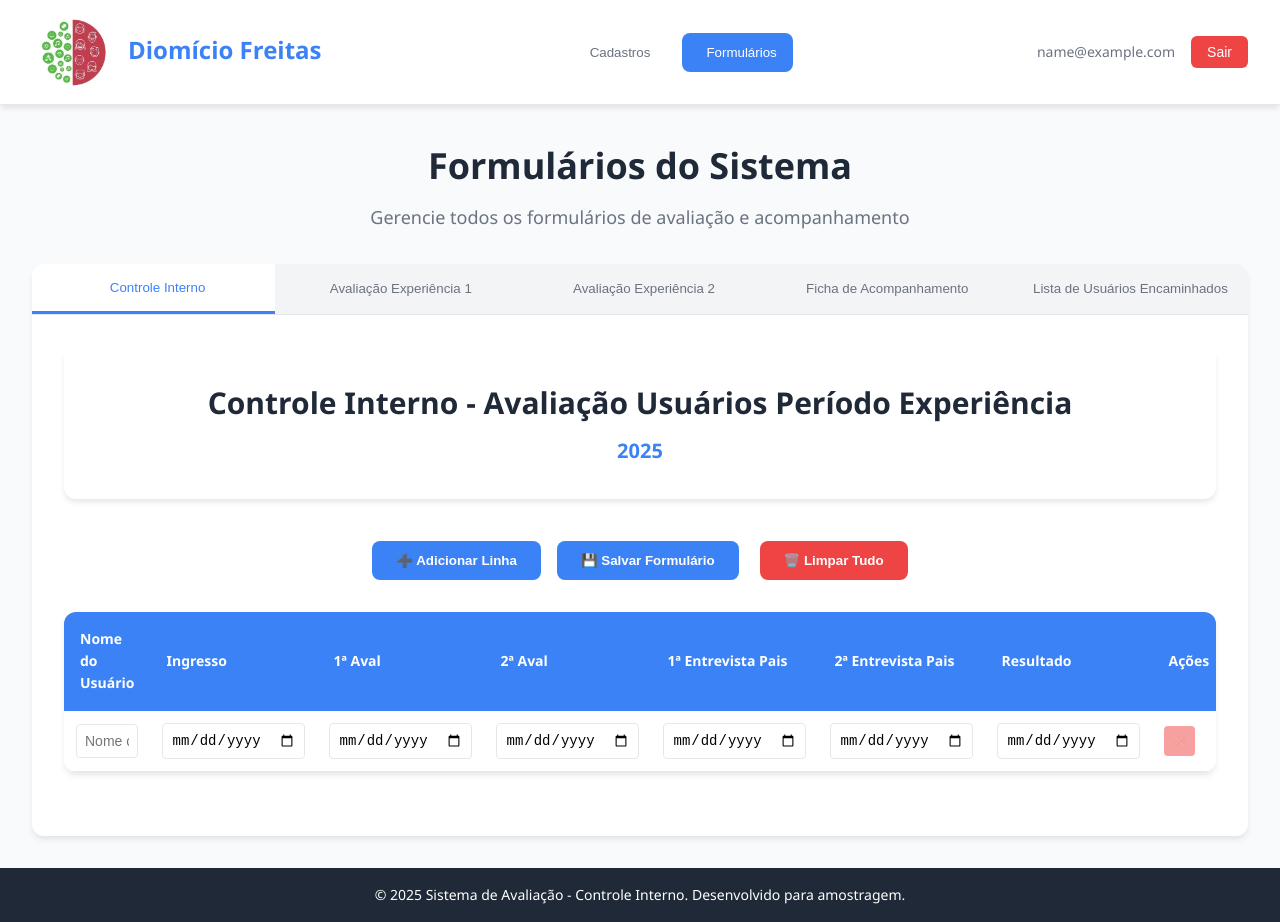
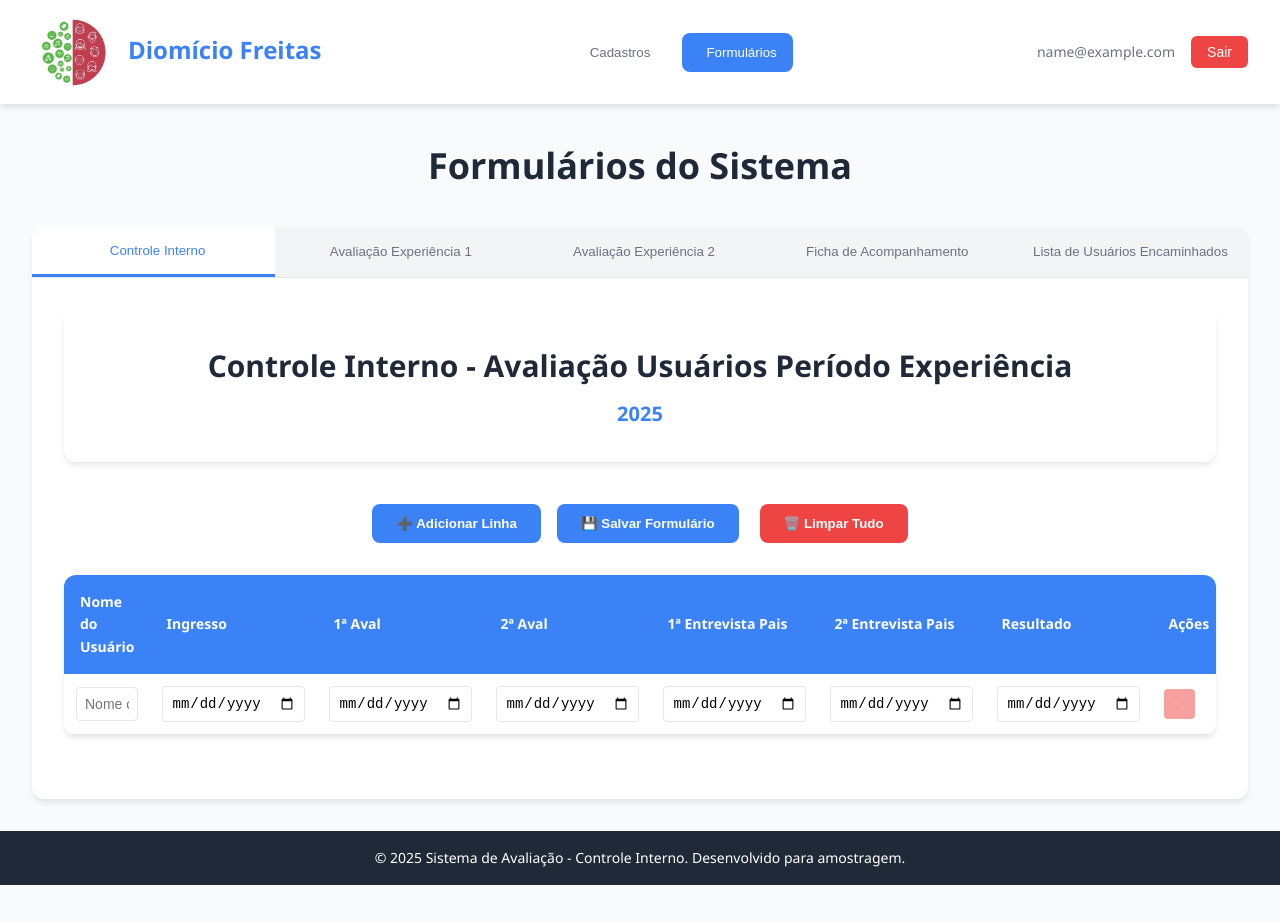
Before and after one commit to ligiavitali/projetoIV, a React (Vite) app: page / in a window 1280 px wide. Both pictures are taken after typing "name@example.com", "Sample123" into the empty fields and a click on the button "Entrar". After the commit the page ends 885 px from the top, so only its background shows below. Built offline with nearby package versions, Linux system fonts and the light colour scheme.

Commit message:
Removido frase de formulario

```diff
--- a/src/components/Formularios.jsx
+++ b/src/components/Formularios.jsx
@@ -40,7 +40,6 @@ const Formularios = () => {
     <div className="formularios-container">
       <div className="formularios-header">
         <h1>Formulários do Sistema</h1>
-        <p>Gerencie todos os formulários de avaliação e acompanhamento</p>
       </div>
 
       <div className="tabs-container">
```
